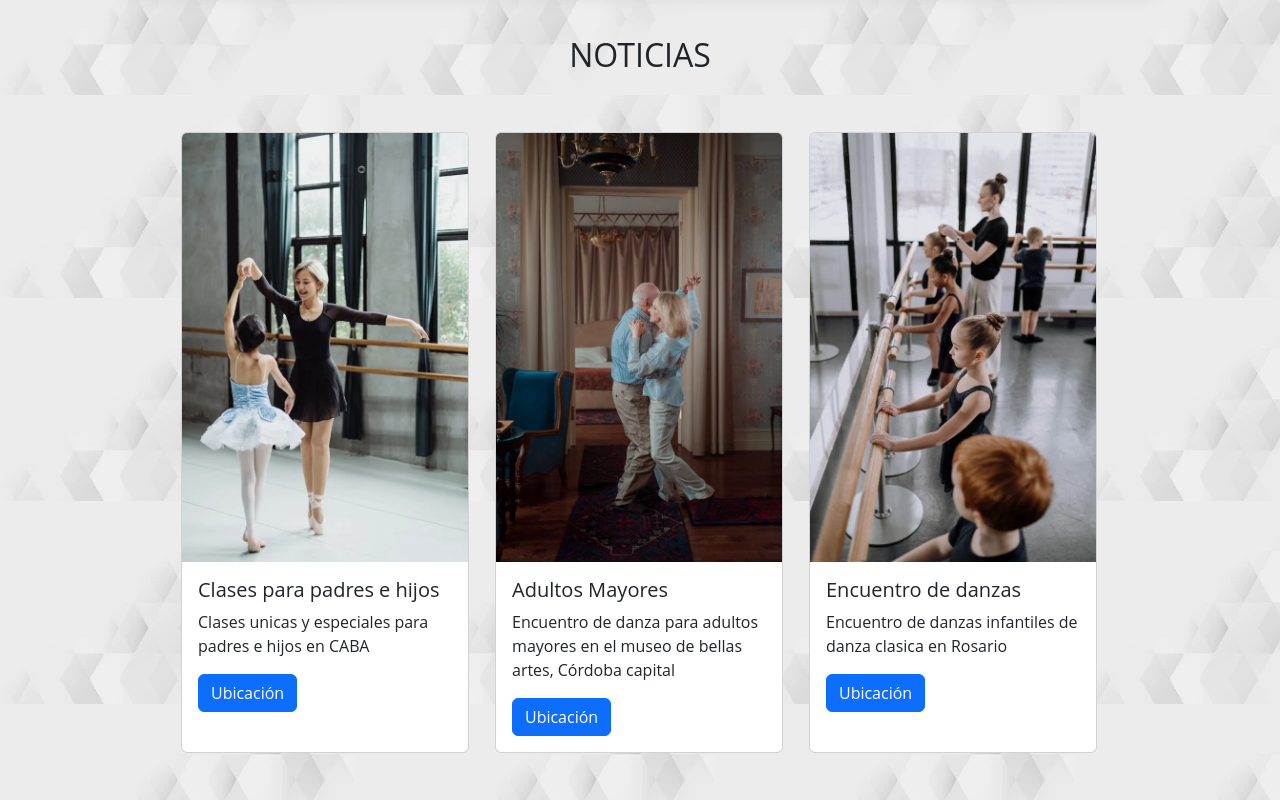
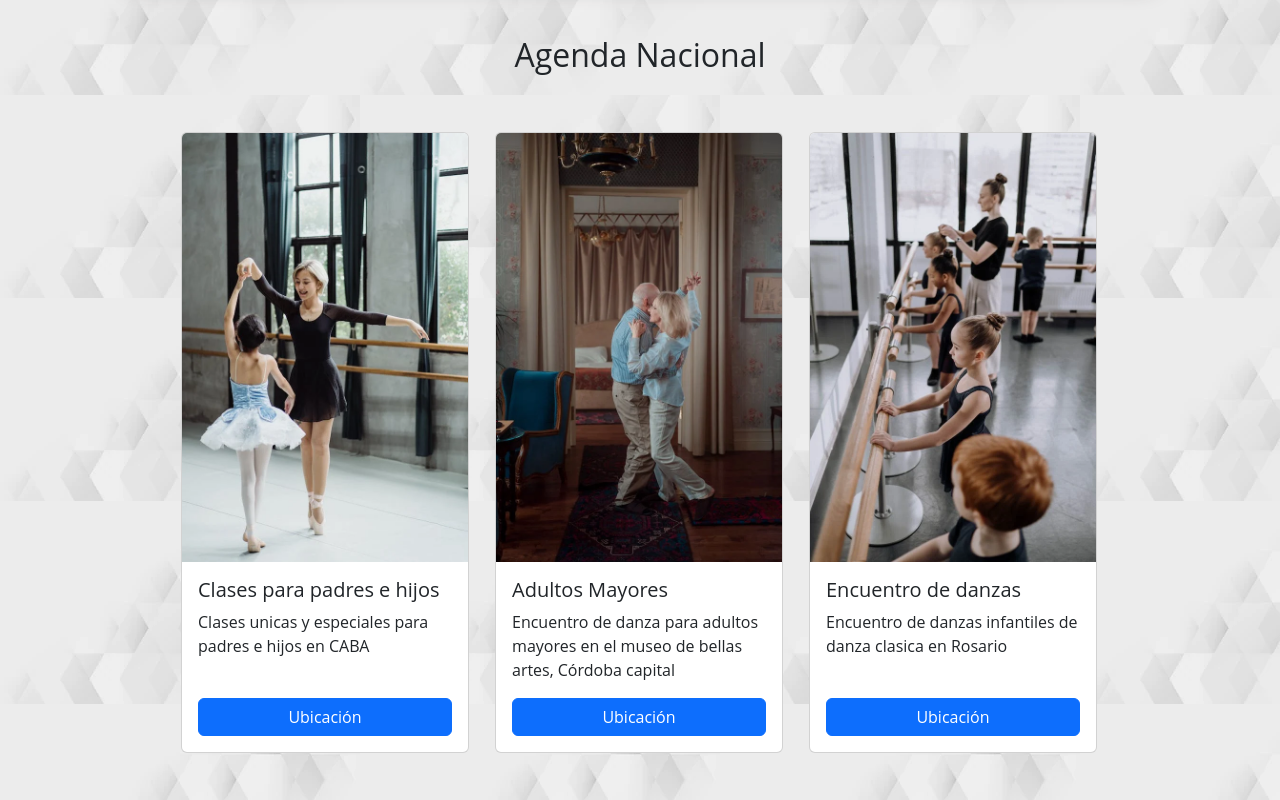
Before and after one commit to guillevla/Grupo19-Proyecto-integrador-2-cuatri-TSDWAD, a plain HTML site: page Frontend/View/index.html in a window 1280 px wide. Shown: the part 920-1720 px from the top of the page. Drawn offline with nearby package versions, Linux system fonts and the light colour scheme.

Commit message:
se alineo los botones de las card

```diff
--- a/Frontend/View/index.html
+++ b/Frontend/View/index.html
@@ -69,17 +69,17 @@
     <main>
       <section class="Noticias">
         <div class="header-noticias">
-          <h2>NOTICIAS</h2>
+          <h2>Agenda Nacional</h2>
         </div>
 
         <!--<p>
             AQUI HARIA UNA SECCION DE NOTICIAS / ARTICULOS PERIODISTICOS CON TODO LO REFERIDO A LOS PROTAGONISTAS, ETC  </p>-->
         <div class="container-fluid d-flex justify-content-center">
-          <div class="row w-75">
+          <div class="row w-75 justify-content-between">
             <div class="col">
               <div class="card h-100 d-flex flex-column" style="width: 18rem">
                 <img src="./img/not-1.webp" class="card-img-top" alt="..." />
-                <div class="card-body mt-auto">
+                <div class="card-body d-flex flex-column">
                   <h5 class="card-title">Clases para padres e hijos</h5>
                   <p class="card-text">
                     Clases unicas y especiales para padres e hijos en CABA
@@ -87,7 +87,7 @@
                   <a
                     href="https://www.google.com/maps/place/Academia+de+Danzas+Karina+Rold%C3%A1n/@-34.6076326,-58.4556892,13.52z/data=!4m10!1m2!2m1!1sacademia+de+danzas+en+caba!3m6!1s0x95bcb7dcf7b2fae9:0xda7f022c4db80632!8m2!3d-34.6025963!4d-58.4285174!15sChphY2FkZW1pYSBkZSBkYW56YXMgZW4gY2FiYVocIhphY2FkZW1pYSBkZSBkYW56YXMgZW4gY2FiYZIBDGRhbmNlX3NjaG9vbOABAA!16s%2Fg%2F11fhvkqg44?authuser=0&entry=ttu"
                     target="_blank"
-                    class="btn btn-primary justify-content-end"
+                    class="btn btn-primary mt-auto"
                     >Ubicación</a>
                 </div>
               </div>
@@ -95,14 +95,14 @@
             <div class="col">
               <div class="card h-100 d-flex flex-column" style="width: 18rem">
                 <img src="./img/not-2.webp" class="card-img-top" alt="..." />
-                <div class="card-body mt-auto">
+                <div class="card-body d-flex flex-column">
                   <h5 class="card-title">Adultos Mayores</h5>
                   <p class="card-text">
                     Encuentro de danza para adultos mayores en el museo de bellas artes, Córdoba capital
                   </p>
                   <a href="https://www.google.com/maps/place/Museo+Superior+de+Bellas+Artes+%7C+Palacio+Ferreyra/@-31.399377,-64.3344341,11z/data=!4m13!1m7!3m6!1s0x9432985f478f5b69:0xb0a24f9a5366b092!2zQ8OzcmRvYmE!3b1!8m2!3d-31.4200833!4d-64.1887761!3m4!1s0x9432a28e5b9d7fe5:0x284de6f3d7b8a60!8m2!3d-31.4271562!4d-64.1850467"
                     target="_blank"
-                    class="btn btn-primary justify-content-end"
+                    class="btn btn-primary mt-auto"
                     >Ubicación</a>
                 </div>
               </div>
@@ -110,7 +110,7 @@
             <div class="col">
               <div class="card h-100 d-flex flex-column" style="width: 18rem">
                 <img src="./img/not-3.webp" class="card-img-top" alt="..." />
-                <div class="card-body">
+                <div class="card-body d-flex flex-column">
                   <h5 class="card-title">Encuentro de danzas</h5>
                   <p class="card-text">
                     Encuentro de danzas infantiles de danza clasica en Rosario
@@ -118,7 +118,7 @@
                     <a
                       href="https://www.google.com/maps/place/Complejo+Cultural+Parque+de+Espa%C3%B1a/@-32.9475286,-60.6547865,14.12z/data=!4m9!1m2!2m1!1sencuentro+danzas+infantiles+en+Rosario!3m5!1s0x95b7ab237ec831f9:0x274d5dad4d9e2cc2!8m2!3d-32.9385394!4d-60.6367438!16zL20vMGJ5NHg0?entry=ttu"
                       target="_blank"
-                      class="btn btn-primary"
+                      class="btn btn-primary mt-auto"
                       >Ubicación</a>
                 </div>
               </div>
```
